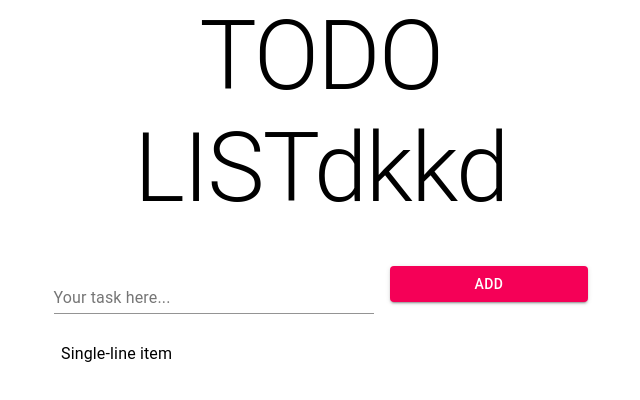
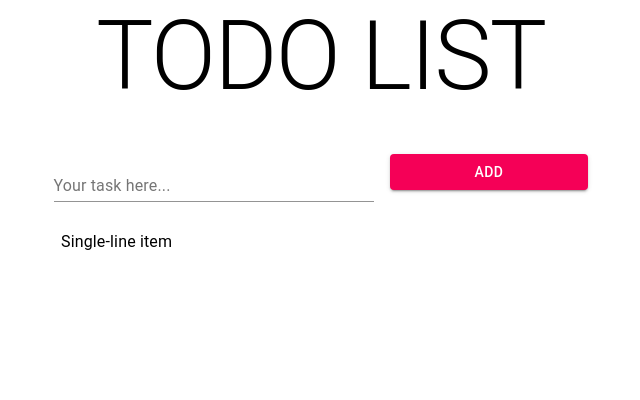
Before and after one commit to lifeeric/react-persits-with-firebase-preview-channel, a React (Create React App) app: page / in a window 1280 px wide. Shown: the top 400 px of the page, without its empty margins (319-959 px from the left). Built offline with nearby package versions, Linux system fonts and the light colour scheme.

Commit message:
removed unnessary text

```diff
--- a/src/App.tsx
+++ b/src/App.tsx
@@ -40,7 +40,7 @@ function App() {
     <div className="App">
       <Container maxWidth="sm">
         <Typography variant="h1" component="h2" gutterBottom>
-          TODO LISTdkkd
+          TODO LIST
         </Typography>
 
         <form className={classes.root} noValidate autoComplete="off">
```
